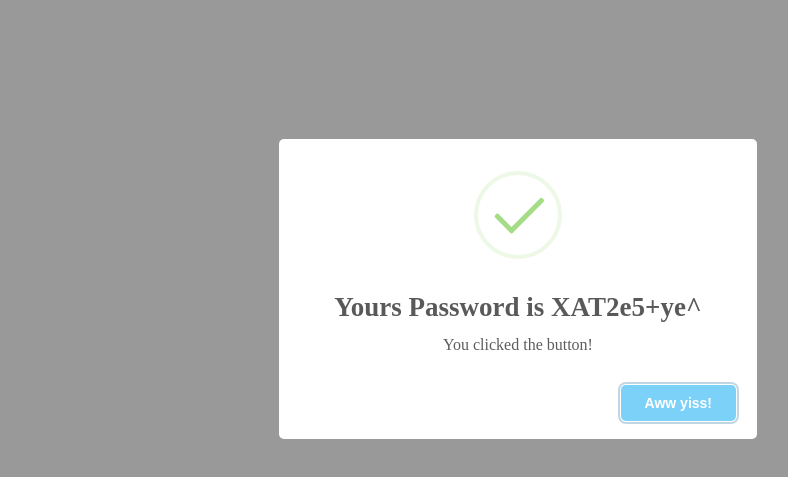
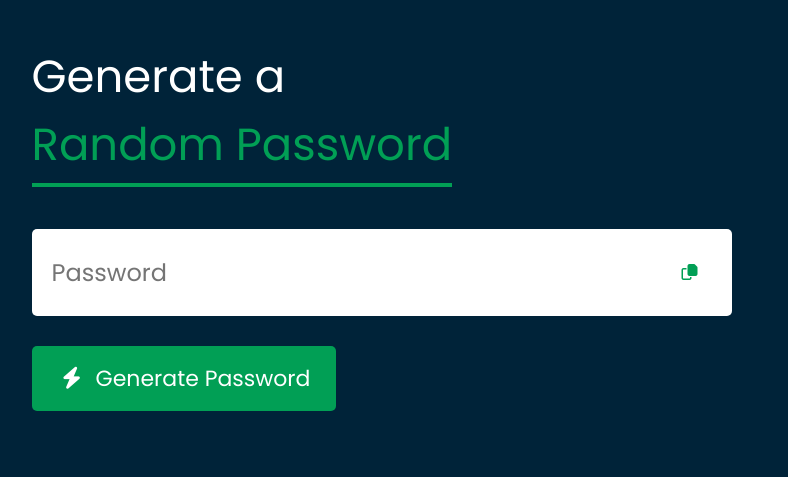
Before and after one commit to muddassiryahya/JavaScript-Assignment-5-Password-Generator-, a plain HTML site: page index.html in a window 1280 px wide. Shown: the part 111-588 px from the top of the page, without its empty margins (122-910 px from the left). Drawn offline with nearby package versions, Linux system fonts and the light colour scheme.

Commit message:
added some lines

```diff
--- a/app..js
+++ b/app..js
@@ -1,15 +1,30 @@
-var radnomValues = "Ap1o5-Z7!y@#9Sjm)5*6^X8+&3(CmkFeR2T$cG1%B"
-var password = ""
+var upperCase = "ABCDEFGHIJKLMNOPQRSTUVWXYZ";
+var lowerCase = "abcdefghijklmnopqrstuvwxyz";
+var number = "0123456789";
+var symbol = "@#$%^&*()_+~|{}[]<>/?-="
+var allCharacters = upperCase + lowerCase + number;
 
-for (var i = 0; i < 10; i++){
-    var radnomNumber = Math.floor(Math.random() * radnomValues.length)
-    password += radnomValues[radnomNumber]
+
+var passwordBox = document.getElementById("password");
+var length = 10;
+
+function createPassword() {
+    var password = "";
+
+    password += upperCase[Math.floor(Math.random() * upperCase.length)];
+    password += number[Math.floor(Math.random() * number.length)];
+    password += lowerCase[Math.floor(Math.random() * lowerCase.length)];
+    password += symbol[Math.floor(Math.random() * symbol.length)];
+    while (length > password.length) {
+        password += allCharacters[Math.floor(Math.random() * allCharacters.length)];
+    }
+    passwordBox.value = password;
+
+    // console.log(password);
 }
 
-console.log(password)
-swal({
-                    title: "Yours Password is " + password,
-                    text: "You clicked the button!",
-                    icon: "success",
-                    button: "Aww yiss!",
-                  });
+
+function copyPassword() {
+    passwordBox.select()
+    document.execCommand("copy")
+}
--- a/index.html
+++ b/index.html
@@ -1,17 +1,28 @@
 <!DOCTYPE html>
 <html lang="en">
+
 <head>
     <meta charset="UTF-8">
     <meta name="viewport" content="width=device-width, initial-scale=1.0">
-    <title>JavaScript Assignment 5 (Password Generator)</title>
+    <title>Random Password Generator</title>
+    <link rel="stylesheet" href="style.css">
+    <link rel="stylesheet" href="https://cdnjs.cloudflare.com/ajax/libs/font-awesome/6.4.2/css/all.min.css">
+
 </head>
+
 <body>
 
+    <div class="container">
+        <h1>Generate a <br><span>Random Password</span></h1>
+        <div class="display">
+            <input type="text" id="password" placeholder="Password" readonly>
+            <i onclick="copyPassword()" class="fa-regular fa-copy"></i>
+        </div>
+        <button onclick="createPassword()"><i class="fa-solid fa-bolt"></i> Generate Password</button>
+    </div>
 
 
-
-
-    <script src="https://unpkg.com/sweetalert/dist/sweetalert.min.js"></script>
     <script src="app..js"></script>
 </body>
+
 </html>
--- /dev/null
+++ b/style.css
@@ -0,0 +1,117 @@
+@font-face {
+    font-family: My-font;
+    src: url(fonts/Poppins-Regular.ttf);
+}
+
+* {
+    margin: 0;
+    padding: 0;
+    font-family: My-font, sans-serif;
+    box-sizing: border-box;
+}
+
+body {
+    background: #002339;
+    color: #fff;
+}
+
+.container {
+    margin: 12%;
+    width: 90%;
+    max-width: 700px;
+}
+
+.display {
+    width: 100%;
+    margin-top: 50px;
+    margin-bottom: 30px;
+    background: #fff;
+    color: #333;
+    display: flex;
+    align-items: center;
+    justify-content: space-between;
+    padding: 26px 20px;
+    border-radius: 5px;
+}
+
+.container h1 {
+    font-weight: 500;
+    font-size: 45px;
+}
+
+.container h1 span {
+    color: #019f55;
+    border-bottom: 4px solid #019f55;
+    padding-bottom: 7px;
+}
+
+.display i {
+    width: 30px;
+    cursor: pointer;
+    color: #019f55;
+}
+
+.display input {
+    border: 0;
+    outline: 0;
+    font-size: 24px;
+}
+
+.container button i {
+    width: 28px;
+    margin-right: 10px;
+}
+
+.container button {
+    border: 0;
+    outline: 0;
+    background: #019f55;
+    color: #fff;
+    font-size: 22px;
+    font-weight: 300;
+    display: flex;
+    align-items: center;
+    justify-content: center;
+    padding: 16px 26px;
+    border-radius: 5px;
+    cursor: pointer;
+}
+
+
+
+@media (max-width: 768px) {
+    .container h1 {
+        font-size: 35px;
+    }
+
+    .display {
+        width: 90%;
+    }
+
+    .display input {
+        font-size: 20px;
+    }
+
+    .container button {
+        font-size: 20px;
+    }
+
+}
+
+@media (max-width: 450px) {
+    .container h1 {
+        font-size: 25px;
+    }
+
+    .display {
+        width: 90%;
+    }
+
+    .display input {
+        font-size: 15px;
+    }
+
+    .container button {
+        font-size: 13px;
+    }
+}
```
Also changed, not shown: fonts/Poppins-Regular.ttf (added).
